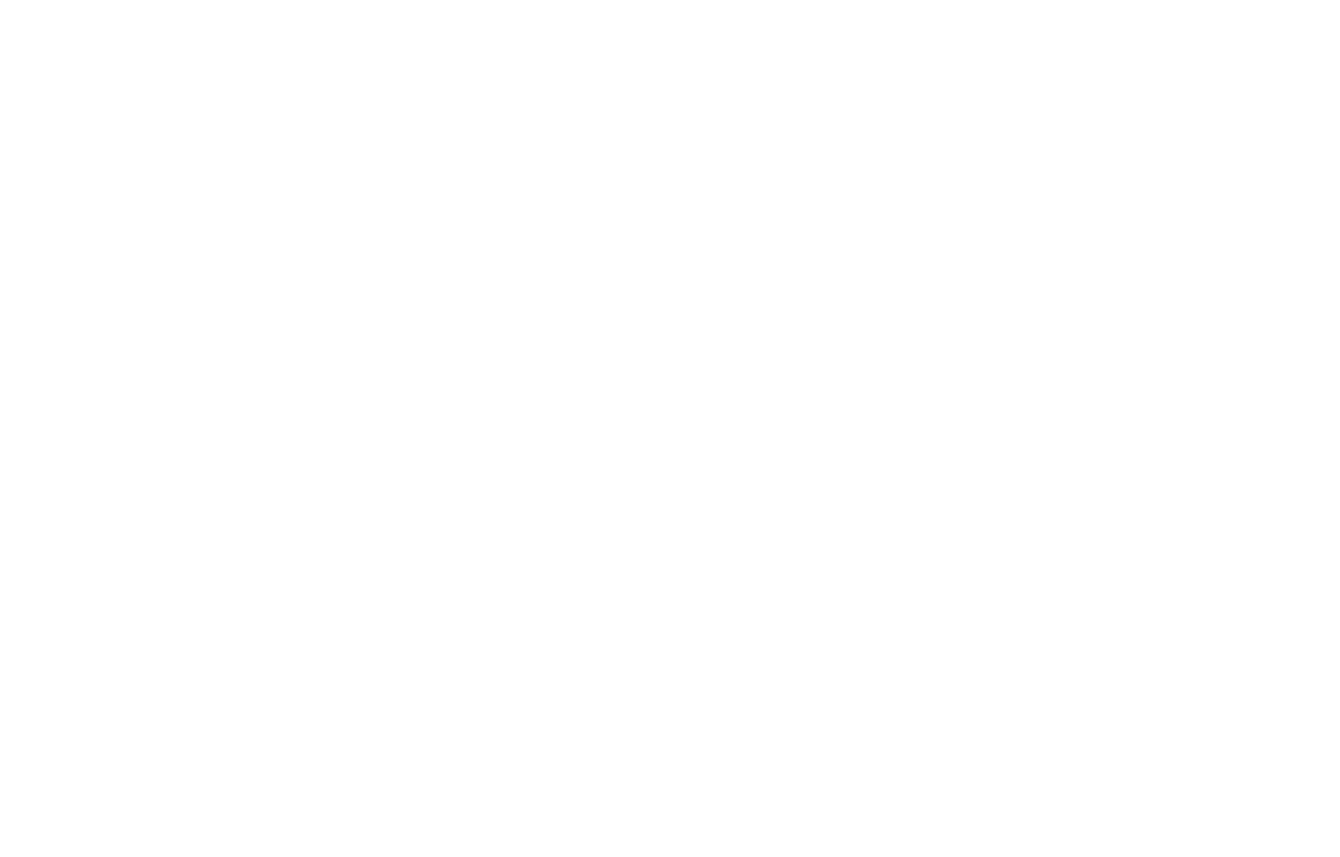
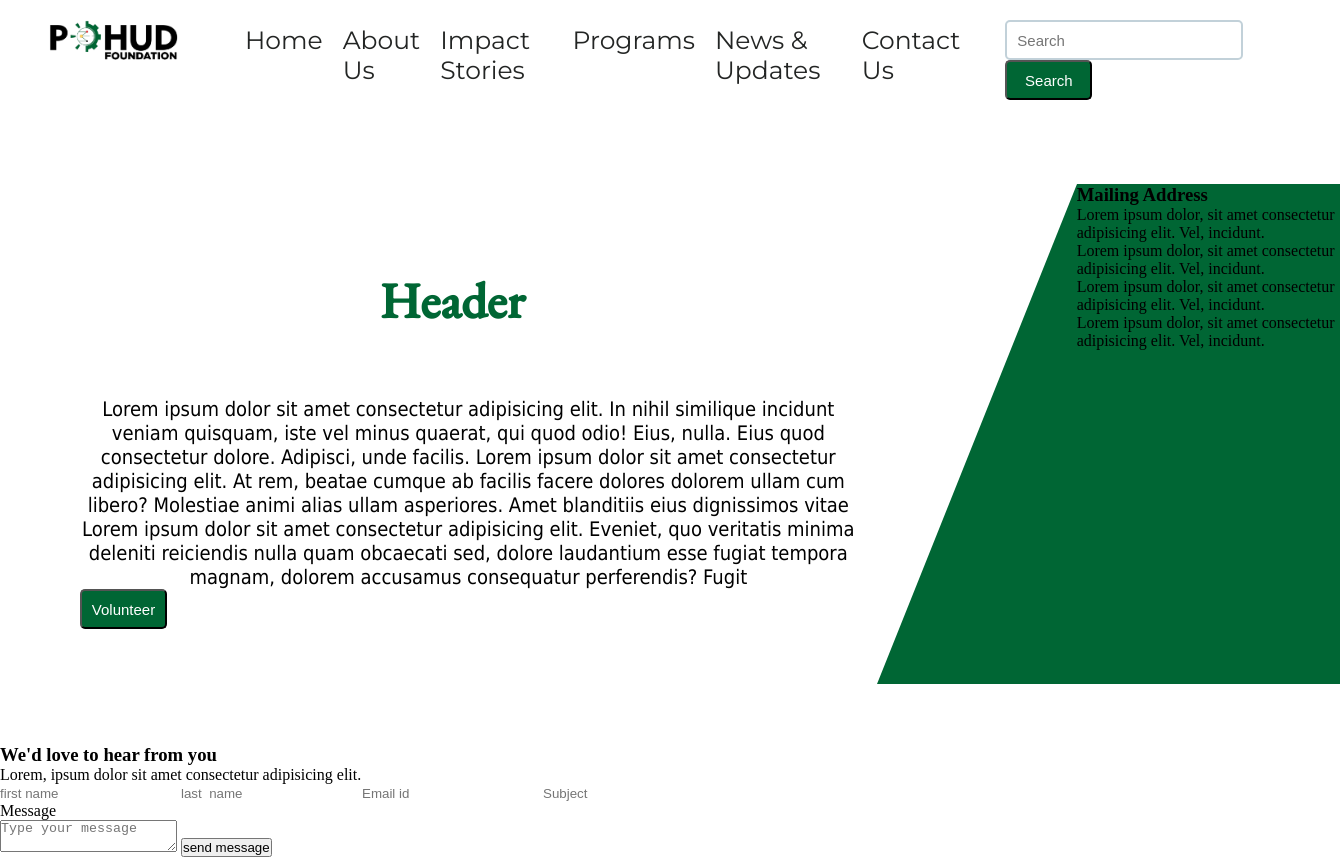
Before and after one commit to Nick3353/projject_foundation, a plain HTML site: page contact.html in a window 1280 px wide. Shown: the whole page, 1340 px wide, since content can reach past the window. Before the commit the page ends 800 px from the top, so only its background shows below. Drawn offline with nearby package versions, Linux system fonts and the light colour scheme.

Commit message:
contact page frame work(html)

```diff
--- a/contact.html
+++ b/contact.html
@@ -4,8 +4,107 @@
     <meta charset="UTF-8">
     <meta name="viewport" content="width=device-width, initial-scale=1.0">
     <title>POHUD Foundation</title>
+    <link rel="stylesheet" href="style.css">
 </head>
 <body>
+    <!--header starts-->
+    <div class="body">
+        <div>
+          <img src="media/images/logo.png" alt="logo" class="logo" />
+        </div>
+        <div class="navbar">
+          <nav class="Navigator">
+            <ul>
+              <li>
+                <a href="#home"> Home</a>
+              </li>
+              <li>
+                <a href="about.html"> About Us</a>
+              </li>
+              <li>
+                <a href="impact_stories.html" > Impact Stories</a>
+              </li>
+              <li>
+                <a href="programs.html"> Programs</a>
+              </li>
+              <li>
+                <a href="news&events.html"> News & Updates</a>
+              </li>
+              <li>
+                <a href="contact.html"> Contact Us</a>
+              </li>
+            </ul>
+          </nav>
+        </div>
+        <div class="search">
+
+            <div>
+                <input type="search" name="Search" id="search" placeholder="Search" />
+                <button>Search</button>
+            </div>
+
+        </div>
+      </div>
+     <!--header ends-->
+
+
+<!-- voluntering and addressing area starts-->
+<div class="wrapper">
+    <div class="vision">
+        <h3>Header</h3>
+        <p>Lorem ipsum dolor sit amet consectetur adipisicing elit. In nihil
+            similique incidunt veniam quisquam,
+             iste vel minus quaerat, qui quod odio! Eius, nulla. Eius quod
+            consectetur dolore. Adipisci, unde facilis.
+
+            Lorem ipsum dolor sit amet consectetur adipisicing elit. At rem,
+            beatae
+            cumque ab facilis facere dolores dolorem ullam cum libero? Molestiae
+            animi alias ullam asperiores.
+            Amet blanditiis eius dignissimos vitae Lorem ipsum dolor sit
+            amet consectetur adipisicing elit.
+             Eveniet, quo veritatis minima deleniti reiciendis nulla quam
+             obcaecati sed, dolore laudantium esse fugiat tempora magnam,
+            dolorem accusamus consequatur perferendis? Fugit</p>
+            <!--volunteer button starts-->
+            <div>
+                <button>
+                    Volunteer
+                </button>
+            </div>
+            <!--volunteer button starts-->
+    </div>
+    <div class="div_1">
+        <h3>Mailing Address</h3>
+        <p>Lorem ipsum dolor, sit amet consectetur adipisicing elit. Vel, incidunt.</p>
+        <p>Lorem ipsum dolor, sit amet consectetur adipisicing elit. Vel, incidunt.</p>
+        <p>Lorem ipsum dolor, sit amet consectetur adipisicing elit. Vel, incidunt.</p>
+        <p>Lorem ipsum dolor, sit amet consectetur adipisicing elit. Vel, incidunt.</p>
+    </div>
+</div>
+
+<!-- voluntering and addressing ends-->
+
+<!--leave a messsage section starts-->
+<div class="snr_container">
+    <h3>We'd love to hear from you</h3>
+    <p>Lorem, ipsum dolor sit amet consectetur adipisicing elit.</p>
+      <div class="jnr_div">
+        <form>
+        <input type="text" placeholder="first name" style="border: none;" required>
+        <input type="text" placeholder="last  name" style="border: none;" required>
+        <input type="email" placeholder="Email id" style="border: none;" required>
+        <input type="message" placeholder="Subject" style="border: none;" required>
+        <p>Message</p>
+        <textarea name="Message"  required  placeholder="Type your message" ></textarea>
+        <input type="submit" value="send message" class="">
+      </div>
+    </form>
+</div>
+<!--leave a messsage section end-->
+
+<!--location image(link) starts-->
+<!--location image(link) ends-->
 
 </body>
 </html>
```
